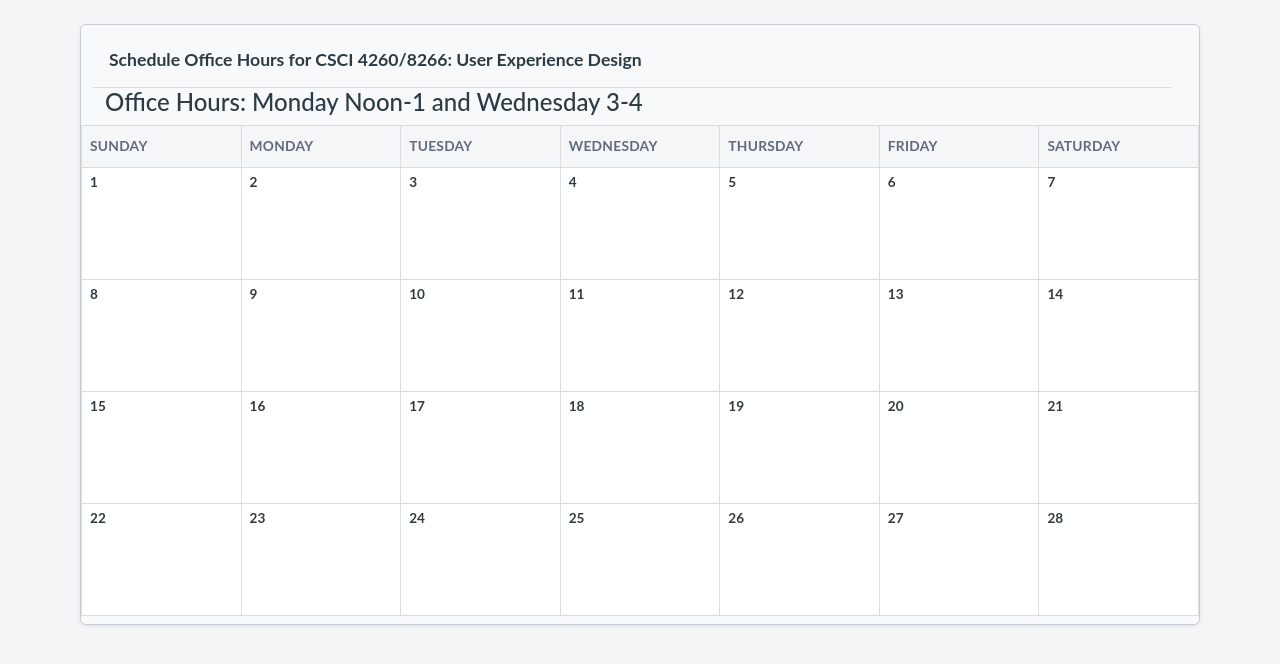
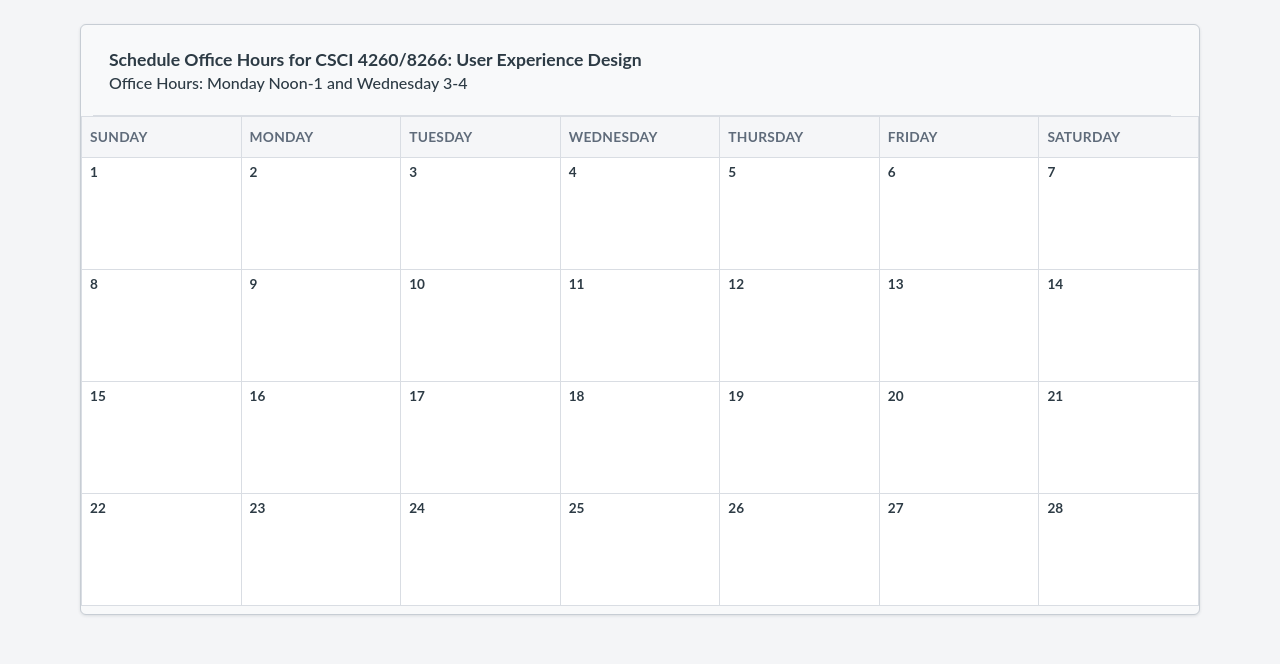
Before and after one commit to ecar33/Chapter-10-11-Applied-UX-Design-Activity, a plain HTML site: page index.html in a window 1280 px wide. Drawn offline with nearby package versions, Linux system fonts and the light colour scheme.

Commit message:
Adjust schedule text position

```diff
--- a/index.html
+++ b/index.html
@@ -16,9 +16,10 @@
 <body>
     <nav class="navbar bg-body-tertiary">
         <div class="container-fluid">
-            <a class="navbar-brand" href="#">Schedule Office Hours for CSCI 4260/8266: User Experience Design</a>
+            <a class="navbar-brand" href="#">Schedule Office Hours for CSCI 4260/8266: User Experience Design
+                <h6>Office Hours: Monday Noon-1 and Wednesday 3-4</h3>
+            </a>
         </div>
-        <h4 class='heading-style'>Office Hours: Monday Noon-1 and Wednesday 3-4</h3>
         <div>
             <table class="table">
                 <thead>
--- a/styles.css
+++ b/styles.css
@@ -25,10 +25,6 @@ nav {
   border-radius: 6px;
   box-shadow: 0 1px 3px rgba(45, 59, 69, 0.12);
   overflow: hidden;
-}
-
-.heading-style {
-  padding-left: 1.5rem;
 }
 
 .navbar-brand {
```
